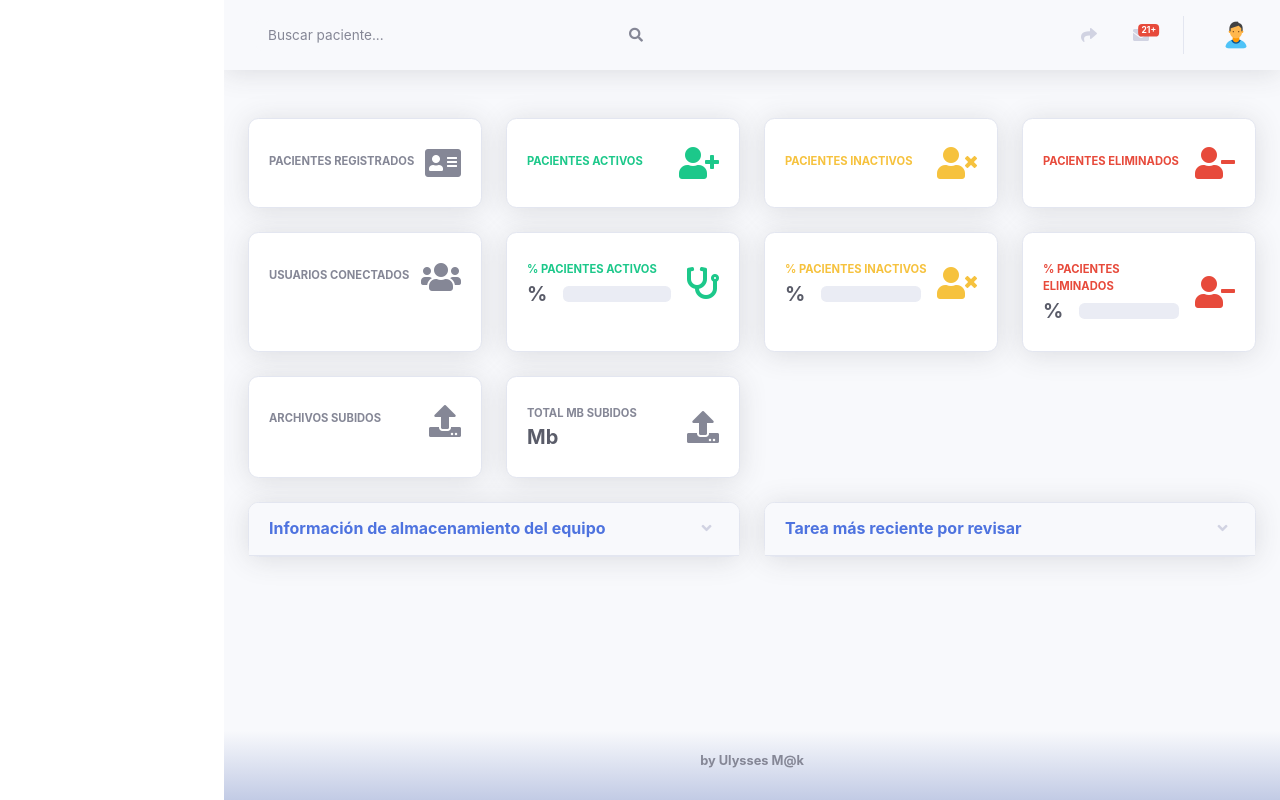
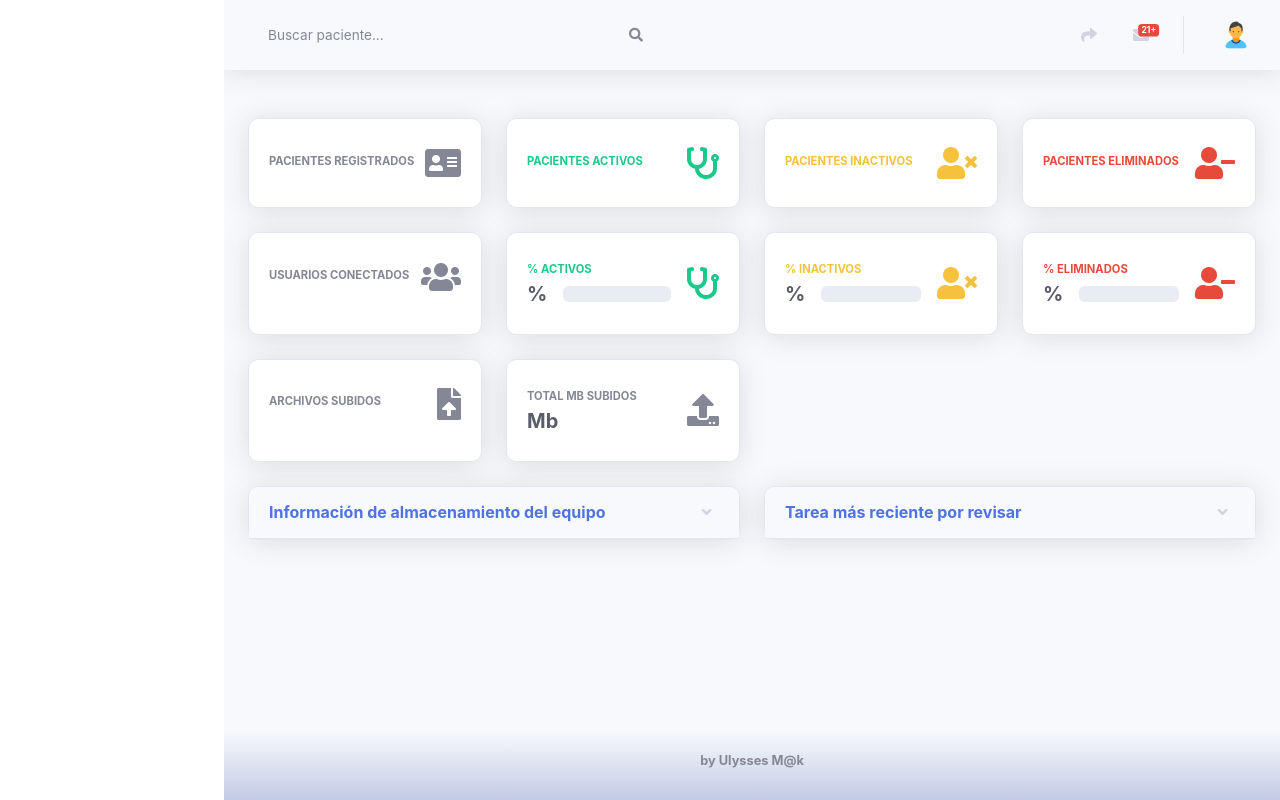
Before and after one commit to byosonet/webtooth, a Django app: template webtooth/templates/home/home.html in a window 1280 px wide. Run offline with Django 3.2, Linux system fonts and the light colour scheme; the template is opened without the code that fills it, so the values that code supplies are empty; some libraries are stand-ins or nearby versions.

Commit message:
update home

```diff
--- a/webtooth/templates/home/home.html
+++ b/webtooth/templates/home/home.html
@@ -36,7 +36,7 @@
 						<div class="h5 mb-0 font-weight-bold text-gray-800">{{patientActive}}</div>
 					</div>
 					<div class="col-auto">
-						<i class="fas fa-user-plus fa-2x text-success"></i>
+						<i class="fas fa-stethoscope fa-2x text-success"></i>
 					</div>
 				</div>
 			</div>
@@ -105,7 +105,7 @@
 				<div class="card-body">
 					<div class="row no-gutters align-items-center">
 						<div class="col mr-2">
-							<div class="text-xs font-weight-bold text-success text-uppercase mb-1">% Pacientes Activos</div>
+							<div class="text-xs font-weight-bold text-success text-uppercase mb-1">% Activos</div>
 							<div class="row no-gutters align-items-center">
 								<div class="col-auto">
 									<div class="h5 mb-0 mr-3 font-weight-bold text-gray-800">{{percentActive}}%</div>
@@ -133,7 +133,7 @@
 				<div class="card-body">
 					<div class="row no-gutters align-items-center">
 						<div class="col mr-2">
-							<div class="text-xs font-weight-bold text-warning text-uppercase mb-1">% Pacientes Inactivos</div>
+							<div class="text-xs font-weight-bold text-warning text-uppercase mb-1">% Inactivos</div>
 							<div class="row no-gutters align-items-center">
 								<div class="col-auto">
 									<div class="h5 mb-0 mr-3 font-weight-bold text-gray-800">{{percentInactive}}%</div>
@@ -160,7 +160,7 @@
 						<div class="card-body">
 							<div class="row no-gutters align-items-center">
 								<div class="col mr-2">
-									<div class="text-xs font-weight-bold text-danger text-uppercase mb-1">% Pacientes Eliminados</div>
+									<div class="text-xs font-weight-bold text-danger text-uppercase mb-1">% Eliminados</div>
 									<div class="row no-gutters align-items-center">
 										<div class="col-auto">
 											<div class="h5 mb-0 mr-3 font-weight-bold text-gray-800">{{porcentajeEliminados}}%</div>
@@ -196,7 +196,7 @@
 							<div class="h5 mb-0 font-weight-bold text-gray-800">{{rowsFile}}</div>
 						</div>
 						<div class="col-auto">
-							<i class="fas fa-upload fa-2x text-{{request.session.bt_color}}"></i>
+							<i class="fas fa-file-upload fa-2x text-{{request.session.bt_color}}"></i>
 						</div>
 					</div>
 				</div>
```
